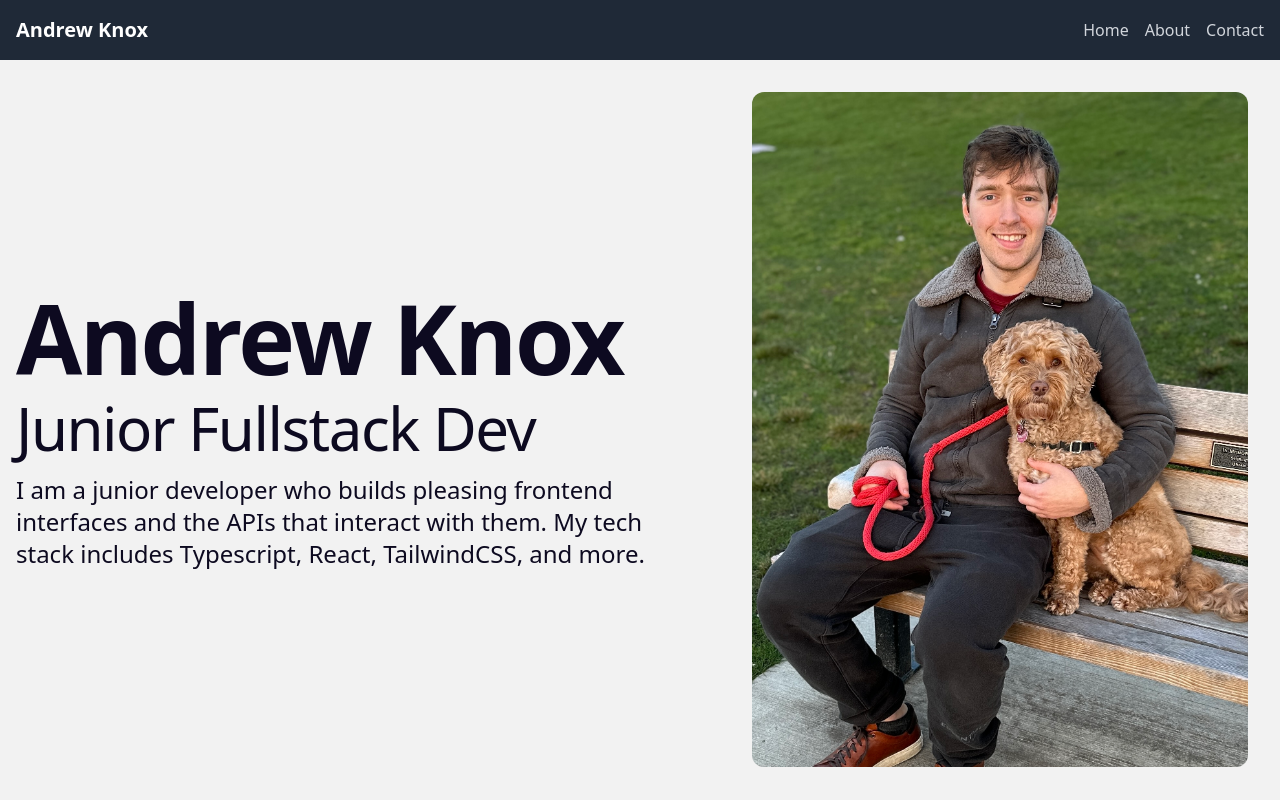
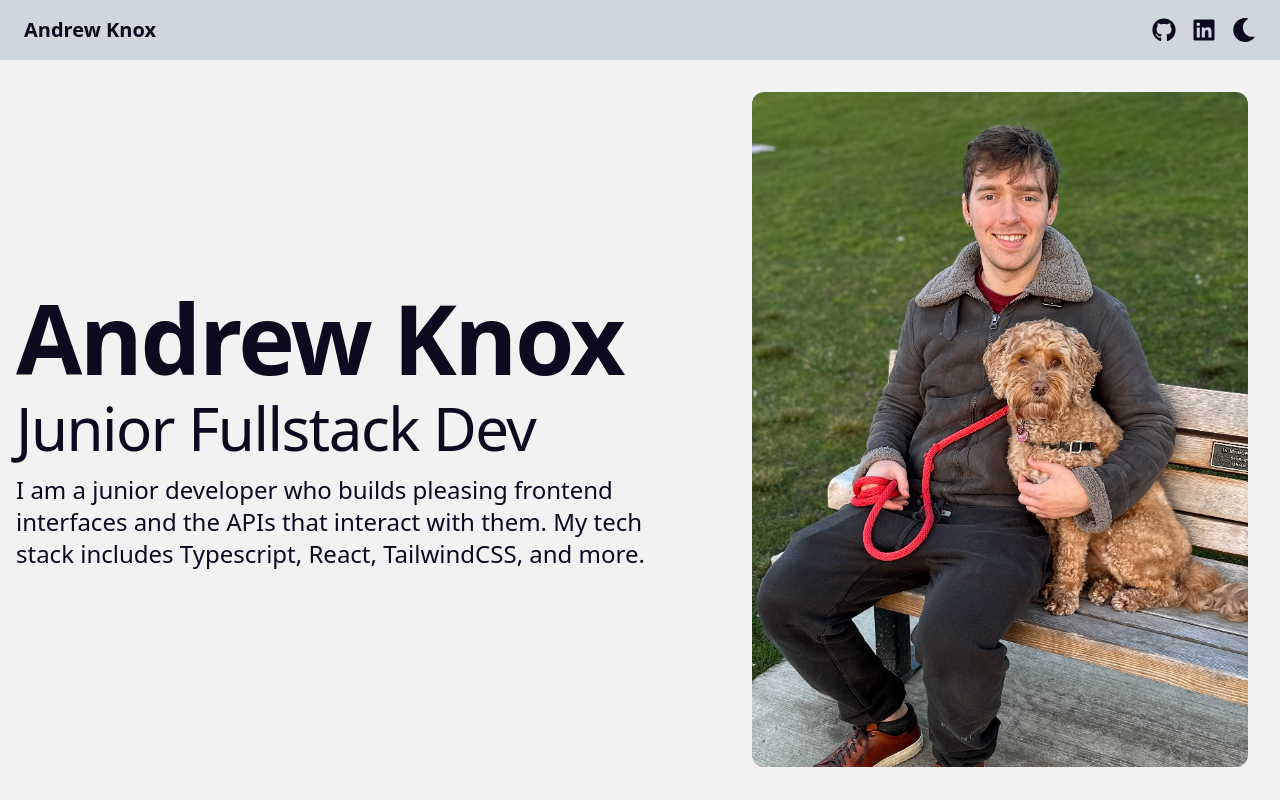
Before and after one commit to knox-dude/knox-dude.github.io, a React (Vite) app: page / in a window 1280 px wide. Shown: the top 800 px of the page. Built offline with nearby package versions, Linux system fonts and the light colour scheme.

Commit message:
added icons, removed dropdown b/c icons now fit altogether yay!

```diff
--- a/src/Components/NavBar.tsx
+++ b/src/Components/NavBar.tsx
@@ -1,50 +1,37 @@
-import { useState } from 'react'
-import { FaBars } from 'react-icons/fa'
+import { FaSun, FaMoon, FaLinkedin, FaGithub} from 'react-icons/fa'
+import useDarkMode from '@/hooks/useDarkMode'
+
+const ThemeIcon = () => {
+  const [darkTheme, setDarkTheme] = useDarkMode()
+  const handleMode = () => setDarkTheme(!darkTheme)
+  return (
+    <span onClick={handleMode}>
+      {darkTheme ? (
+        <FaSun size="24" className="top-navigation" />
+      ) : (
+        <FaMoon size="24" className="top-navigation" />
+      )}
+    </span>
+  )
+}
 
 function NavBar() {
-  const [isOpen, setIsOpen] = useState(false)
-
-  const toggleDropdown = () => {
-    setIsOpen(!isOpen)
-  }
-
   return (
-    <nav className="bg-gray-800 p-4">
+    <nav className="ui p-4 ">
       <div className="flex items-center justify-between">
-        <div className="text-xl font-bold text-white">Andrew Knox</div>
-        <div className="hidden flex-grow items-center justify-end sm:flex">
-          <a href="#" className="text-gray-300 hover:text-white">
-            Home
+        <div className="top-navigation text-xl font-bold">
+          <a href="#">Andrew Knox</a>
+        </div>
+        <div className="flex-grow items-center justify-end flex">
+          <a target="_blank" rel="noopener noreferrer" href="https://github.com/knox-dude">
+            <FaGithub size={24} className='top-navigation' />
           </a>
-          <a href="#" className="ml-4 text-gray-300 hover:text-white">
-            About
+          <a target="_blank" rel="noopener noreferrer" href="https://www.linkedin.com/in/knox99/">
+            <FaLinkedin size={24} className='top-navigation' />
           </a>
-          <a href="#" className="ml-4 text-gray-300 hover:text-white">
-            Contact
-          </a>
-        </div>
-        <div className="sm:hidden">
-          <button
-            onClick={toggleDropdown}
-            className="text-gray-300 hover:text-white focus:outline-none"
-          >
-            <FaBars className="h-6 w-6" />
-          </button>
+          <ThemeIcon />
         </div>
       </div>
-      {isOpen && (
-        <div className="bg-gray-800 sm:hidden">
-          <a href="#" className="block py-2 text-gray-300 hover:text-white">
-            Home
-          </a>
-          <a href="#" className="block py-2 text-gray-300 hover:text-white">
-            About
-          </a>
-          <a href="#" className="block py-2 text-gray-300 hover:text-white">
-            Contact
-          </a>
-        </div>
-      )}
     </nav>
   )
 }
```
